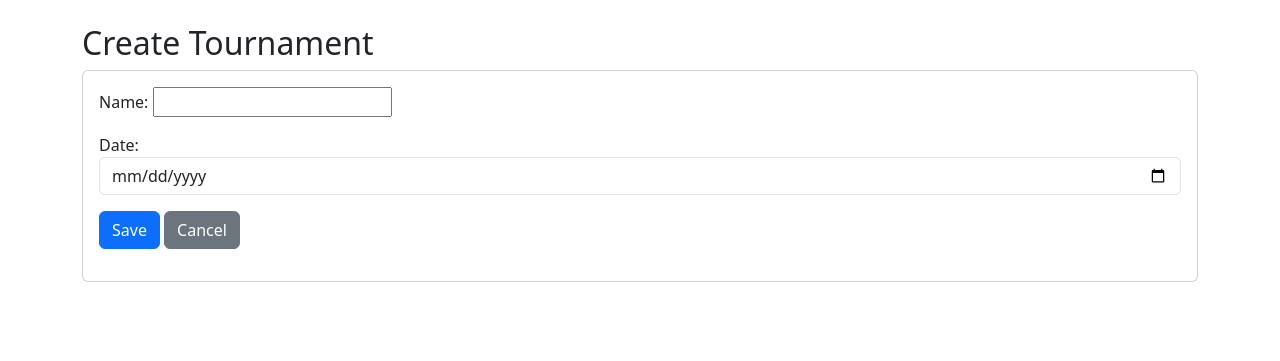
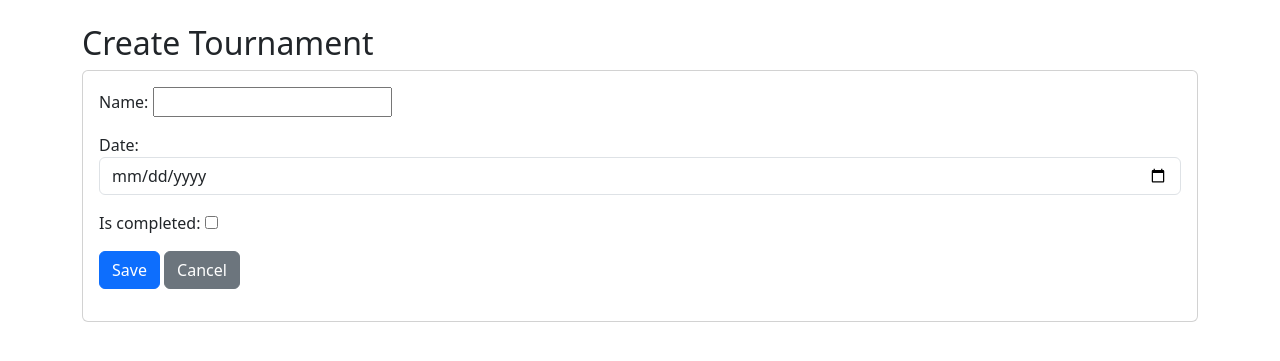
Before and after one commit to bhadrinath95/wrestling, a Django app: page /match/tournament/create/ in a window 1280 px wide. Shown: the part 56-417 px from the top of the page. Run offline with Django 5.2, Linux system fonts and the light colour scheme; a user stored in the database is signed in; some libraries are stand-ins or nearby versions.

Commit message:
second commit

```diff
--- a/match/models.py
+++ b/match/models.py
@@ -9,6 +9,7 @@ class Tournament(models.Model):
     name = models.CharField(max_length=200)
     date = models.DateField()
     updated_at = models.DateTimeField(auto_now=True)
+    is_completed = models.BooleanField(default=False)
 
     def __str__(self):
         return self.name
--- a/match/views.py
+++ b/match/views.py
@@ -15,7 +15,7 @@ from itertools import combinations
 # ---------- TOURNAMENT MATCH VIEWS ----------
 @login_required
 def tournament_list(request):
-    tournaments = Tournament.objects.all().order_by("-updated_at")
+    tournaments = Tournament.objects.all().order_by("is_completed", "-updated_at")
     return render(request, 'matches/tournament/tournament_list.html', {'tournaments': tournaments})
 
 @login_required
@@ -135,7 +135,7 @@ def tournament_update(request, pk):
         form = TournamentForm(request.POST, instance=tournament)
         if form.is_valid():
             form.save()
-            return redirect('tournament_detail', pk=tournament.pk)
+            return redirect('tournament_list')
     else:
         form = TournamentForm(instance=tournament)
     return render(request, 'form.html', {'form': form, "form_name": form_name, 'list_url': reverse('tournament_list'), })
--- a/templates/matches/tournament/partials/table_body.html
+++ b/templates/matches/tournament/partials/table_body.html
@@ -3,7 +3,7 @@
     <td>{{ tournament.name }}</td>
     <td>
         <a href="{% url 'tournament_detail' tournament.pk %}" class="btn btn-primary btn-sm">View</a>
-        {% if not match.winner %}
+        {% if not tournament.is_completed %}
             <a href="{% url 'tournament_update' tournament.pk %}" class="btn btn-warning btn-sm">Edit</a>
             <a href="{% url 'tournament_create_league' tournament.pk %}" class="btn btn btn-success btn-sm">Create League</a>
             <a href="{% url 'tournament_match_setup' tournament.pk %}" class="btn btn btn-info btn-sm">Custom Setup</a>
```
Also changed, not shown: db.sqlite3, match/migrations/0009_tournament_is_completed.py (added).
